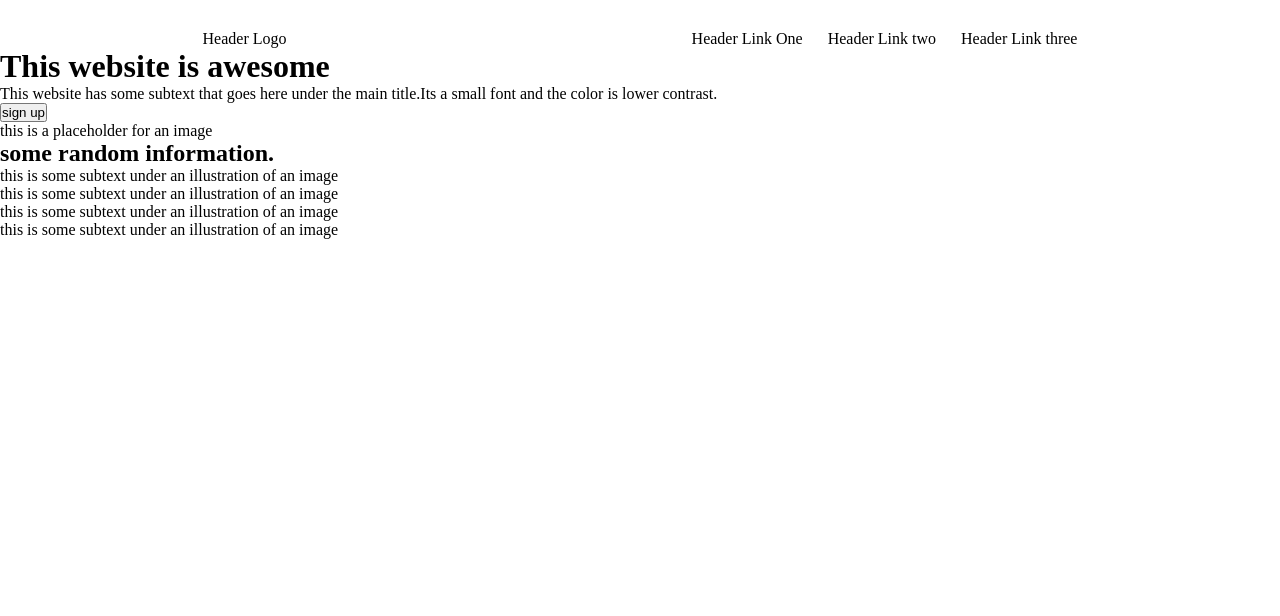
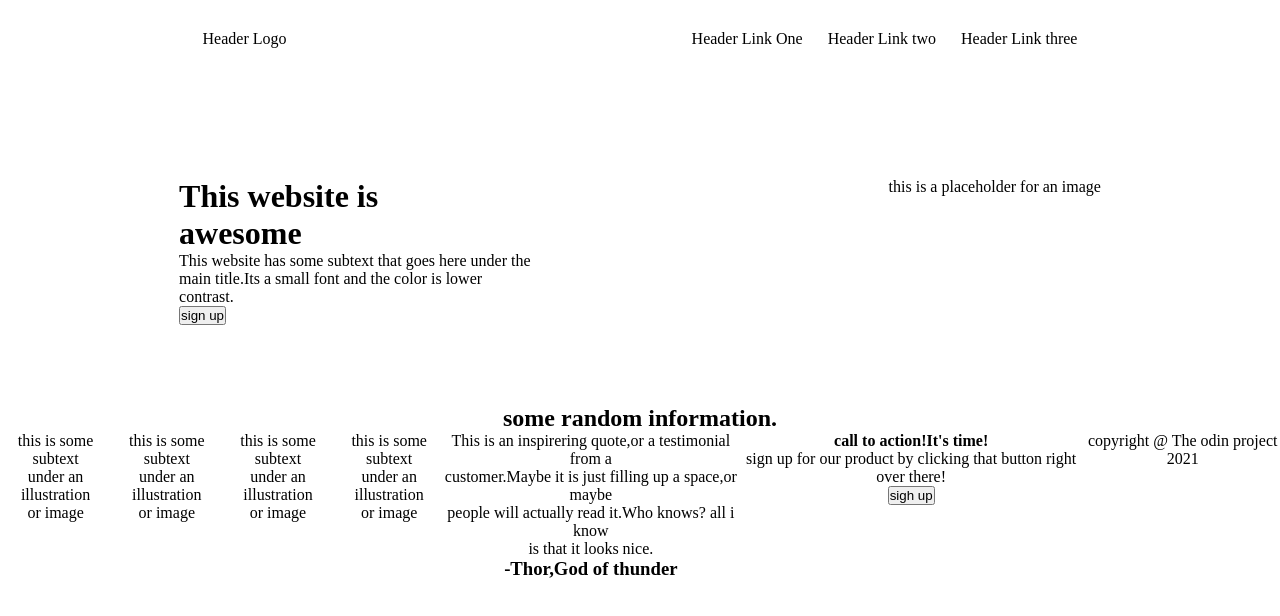
Before and after one commit to sundaymark/landing-page, a plain HTML site: page index.html in a window 1280 px wide. Drawn offline with Linux system fonts and the light colour scheme.

Commit message:
add the files above

```diff
--- a/index.html
+++ b/index.html
@@ -27,18 +27,22 @@
     <!-- header ends here -->
 
     <!-- first body up -->
+    <div class="body-sun">
     <div class="body-left">
-        <h1>This website is awesome</h1>
-        <p>This website has some subtext that goes here under the main
-            title.Its a small font and the color is lower
+        <h1>This website is <br>
+            awesome</h1>
+        <p>This website has some subtext that goes here under the<br>
+             main title.Its a small font and the color is lower<br>
             contrast.
         </p>
         <button>sign up</button>
+    </div>
 
         <div class="body-right">
             <p>this is a placeholder for an image</p>
         </div>
     </div>
+
     <!-- first body ends here -->
 
     <!-- second body start here -->
@@ -48,29 +52,71 @@
             <div class="parent-card">
                 <div class="card">
                 </div>
-                <div class="para">this is some subtext under an illustration of an image</div>
+                <div class="para">this is some subtext<br>
+                     under an illustration <br>
+                     or image</div>
             </div>
             <!-- second card start here -->
             <div class="parent-card">
                 <div class="card">
                 </div>
-                <div class="para">this is some subtext under an illustration of an image</div>
+                <div class="para">this is some subtext<br>
+                     under an illustration<br>
+                      or image</div>
             </div>
 
             <!-- third card start here -->
             <div class="parent-card">
                 <div class="card">
                 </div>
-                <div class="para">this is some subtext under an illustration of an image</div>
+                <div class="para">this is some subtext<br>
+                     under an illustration<br>
+                      or image</div>
             </div>
 
             <!-- fouth card start here -->
             <div class="parent-card">
                 <div class="card">
                 </div>
-                <div class="para">this is some subtext under an illustration of an image</div>
+                <div class="para">this is some subtext<br>
+                     under an illustration <br>
+                     or image</div>
             </div>
             <!-- cards stop here -->
+
+            <div class="second-para">
+                <div class="left-para">
+                    <p>This is an inspirering quote,or a testimonial from a<br>
+                        customer.Maybe it is just filling up a space,or maybe<br>
+                        people will actually read it.Who knows?
+                        all i know<br>
+                         is that it looks nice.
+                    </p>
+                </div>
+
+                <div class="right-para">
+                    <h3>-Thor,God of thunder</h3>
+                </div>
+            </div>
+
+            <!-- para ends here -->
+
+            <!-- new para start here -->
+            <div class="call">
+                <div class="call-right">
+                    <h4>call to action!It's time!</h4>
+                    <p>sign up for our product by clicking that button right over there!</p>
+                </div>
+
+                <div class="call-left">
+                    <button type="button">sigh up</button>
+                </div>
+            </div>
+
+            <div class="footer">
+                <p>copyright @ The odin project 2021</p>
+
+            </div>
 
 
 
--- a/style.css
+++ b/style.css
@@ -16,3 +16,19 @@
     list-style-type: none;
 
  }
+
+ .body-sun{
+     display: flex;
+     justify-content: space-around;
+     padding-top: 130px;
+ }
+
+ h2{
+     text-align: center;
+     padding-top: 80px;
+ }
+
+ .cards{
+     display: flex;
+     text-align: center;
+ }
```
